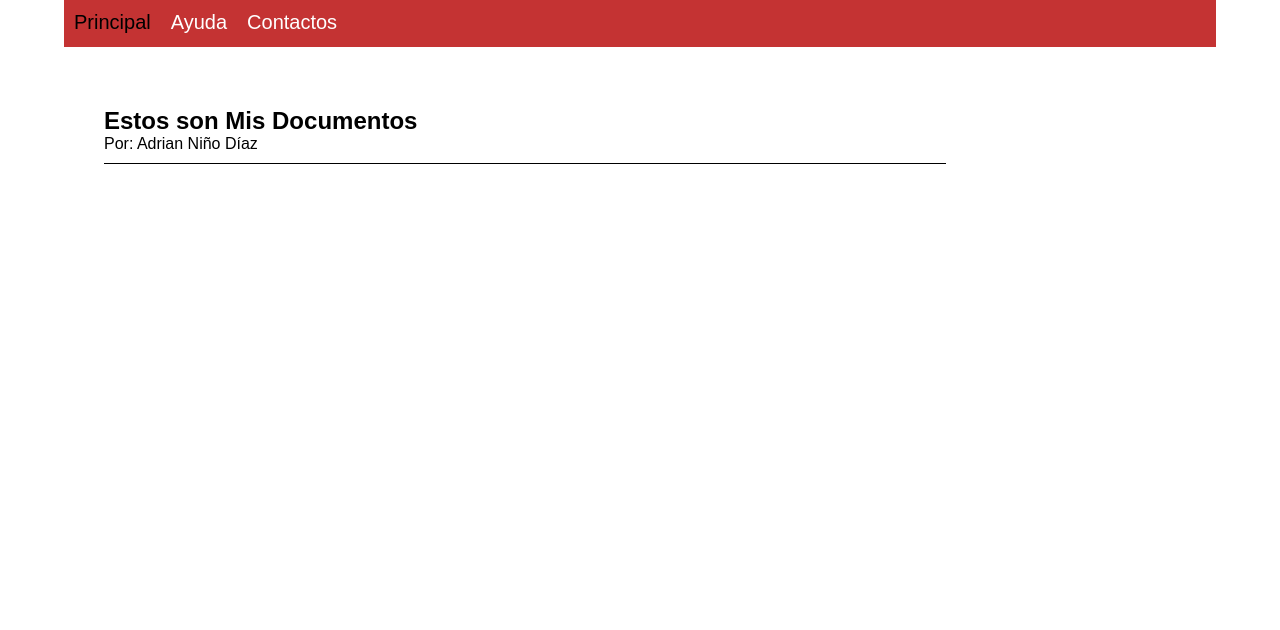
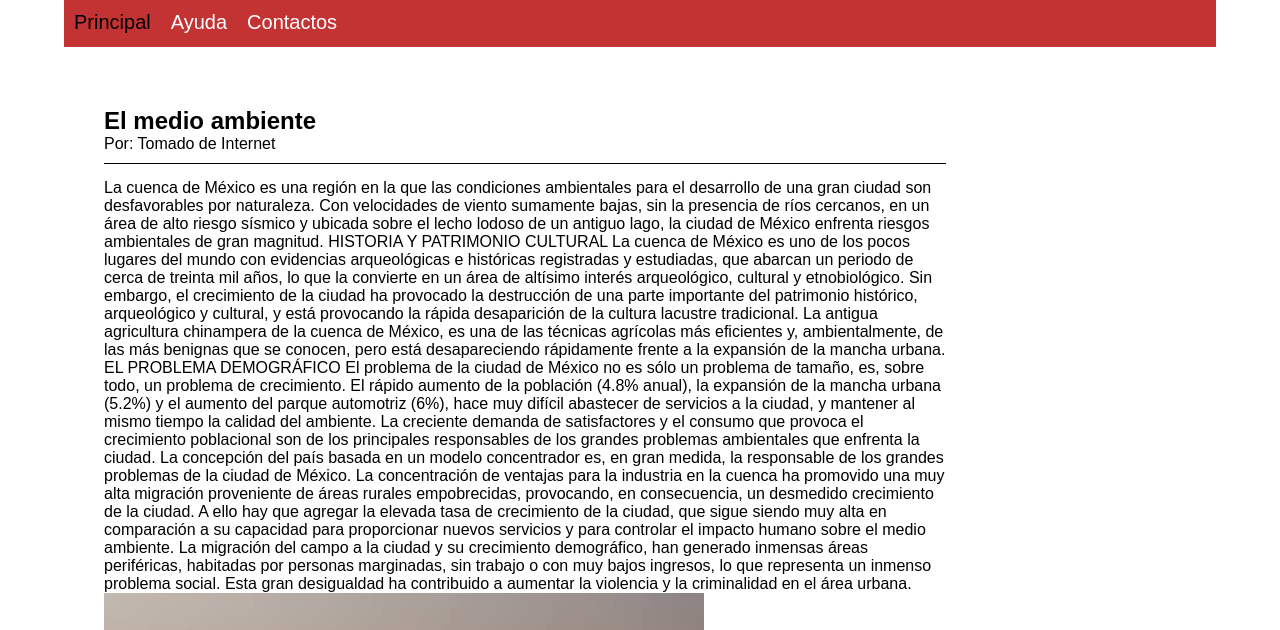
Before and after one commit to Melanie4416/paginademeli, a plain HTML site: page mipagina.html in a window 1280 px wide. Shown: the part 103-733 px from the top of the page. Drawn offline with Linux system fonts and the light colour scheme.

Commit message:
Revise mipagina.html with new content and structure
Updated content in mipagina.html to include new sections on environmental issues and cultural heritage, along with changes to article titles and authorship.

```diff
--- a/mipagina.html
+++ b/mipagina.html
@@ -23,9 +23,28 @@
 
         <section id="contenido">
           <article class="article">
-           <h2>Estos son Mis Documentos</a></h2>
-           <p>Por: Adrian Niño Díaz</p>
+           <h2>El medio ambiente</a></h2>
+
+
+           <p>Por: Tomado de Internet</p>
           </article>
+        <p>La cuenca de México es una región en la que las condiciones ambientales para el desarrollo de una gran ciudad son desfavorables por naturaleza. Con velocidades de viento sumamente bajas, sin la presencia de ríos cercanos, en un área de alto riesgo sísmico y ubicada sobre el lecho lodoso de un antiguo lago, la ciudad de México enfrenta riesgos ambientales de gran magnitud.
+
+HISTORIA Y PATRIMONIO CULTURAL
+
+La cuenca de México es uno de los pocos lugares del mundo con evidencias arqueológicas e históricas registradas y estudiadas, que abarcan un periodo de cerca de treinta mil años, lo que la convierte en un área de altísimo interés arqueológico, cultural y etnobiológico.
+
+Sin embargo, el crecimiento de la ciudad ha provocado la destrucción de una parte importante del patrimonio histórico, arqueológico y cultural, y está provocando la rápida desaparición de la cultura lacustre tradicional. La antigua agricultura chinampera de la cuenca de México, es una de las técnicas agrícolas más eficientes y, ambientalmente, de las más benignas que se conocen, pero está desapareciendo rápidamente frente a la expansión de la mancha urbana.
+
+EL PROBLEMA DEMOGRÁFICO
+
+El problema de la ciudad de México no es sólo un problema de tamaño, es, sobre todo, un problema de crecimiento. El rápido aumento de la población (4.8% anual), la expansión de la mancha urbana (5.2%) y el aumento del parque automotriz (6%), hace muy difícil abastecer de servicios a la ciudad, y mantener al mismo tiempo la calidad del ambiente. La creciente demanda de satisfactores y el consumo que provoca el crecimiento poblacional son de los principales responsables de los grandes problemas ambientales que enfrenta la ciudad.
+
+La concepción del país basada en un modelo concentrador es, en gran medida, la responsable de los grandes problemas de la ciudad de México. La concentración de ventajas para la industria en la cuenca ha promovido una muy alta migración proveniente de áreas rurales empobrecidas, provocando, en consecuencia, un desmedido crecimiento de la ciudad. A ello hay que agregar la elevada tasa de crecimiento de la ciudad, que sigue siendo muy alta en comparación a su capacidad para proporcionar nuevos servicios y para controlar el impacto humano sobre el medio ambiente.
+
+La migración del campo a la ciudad y su crecimiento demográfico, han generado inmensas áreas periféricas, habitadas por personas marginadas, sin trabajo o con muy bajos ingresos, lo que representa un inmenso problema social. Esta gran desigualdad ha contribuido a aumentar la violencia y la criminalidad en el área urbana.</p>
+<img src="contaminación.jpg" alt=" "width="600" heigh="300"
+
 
         </section>
 
```
